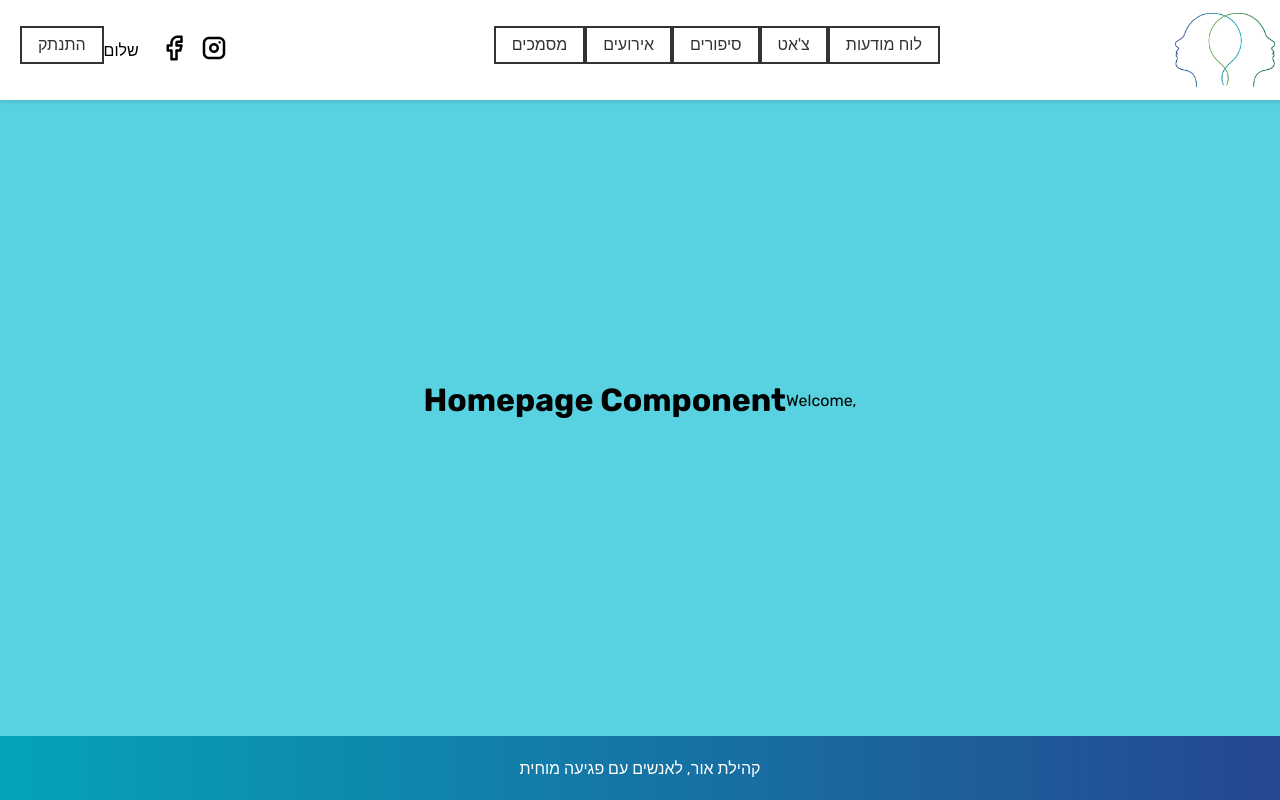
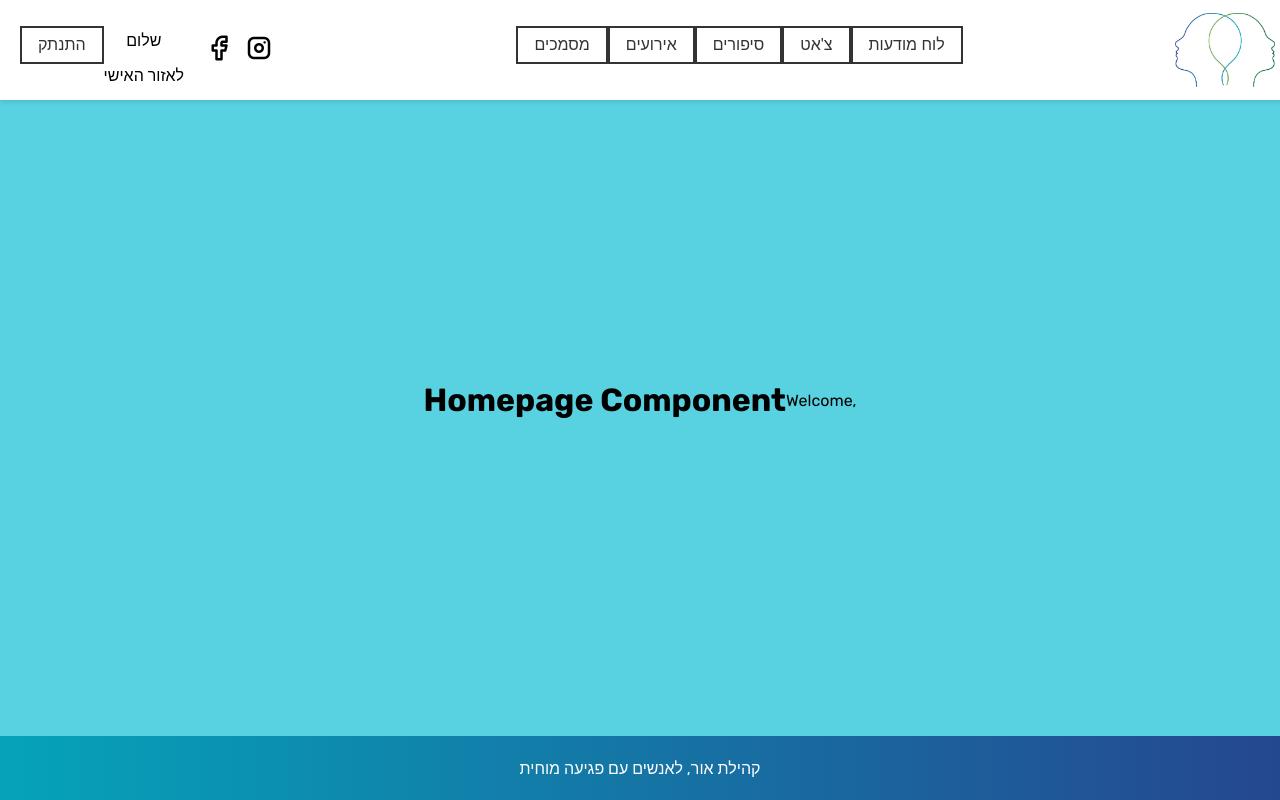
Before and after one commit to TzlilMa/Or-community-association, a React (Create React App) app in the folder my-app/: page / in a window 1280 px wide. Built offline with nearby package versions, Linux system fonts and the light colour scheme; no server answers; the database is empty; sample sign-in values are in the browser's storage.

Commit message:
update header hreetings

```diff
--- a/my-app/src/components/Header.js
+++ b/my-app/src/components/Header.js
@@ -99,8 +99,10 @@ const Header = () => {
                 <img src={InstagramLogo} alt="Instagram" className="social-logo" />
               </a>
             </div>
-            <p className="greeting">שלום {firstName}</p>
-            <button className="nav-btn sign-out-btn" onClick={handleSignOut}>התנתק</button>
+            <div className="greeting">
+              <p>שלום {firstName}</p>
+              <span onClick={() => handleComponentClick('personalArea')}>לאזור האישי</span>
+            </div>            <button className="nav-btn sign-out-btn" onClick={handleSignOut}>התנתק</button>
           </div>
         </>
       )}
```
